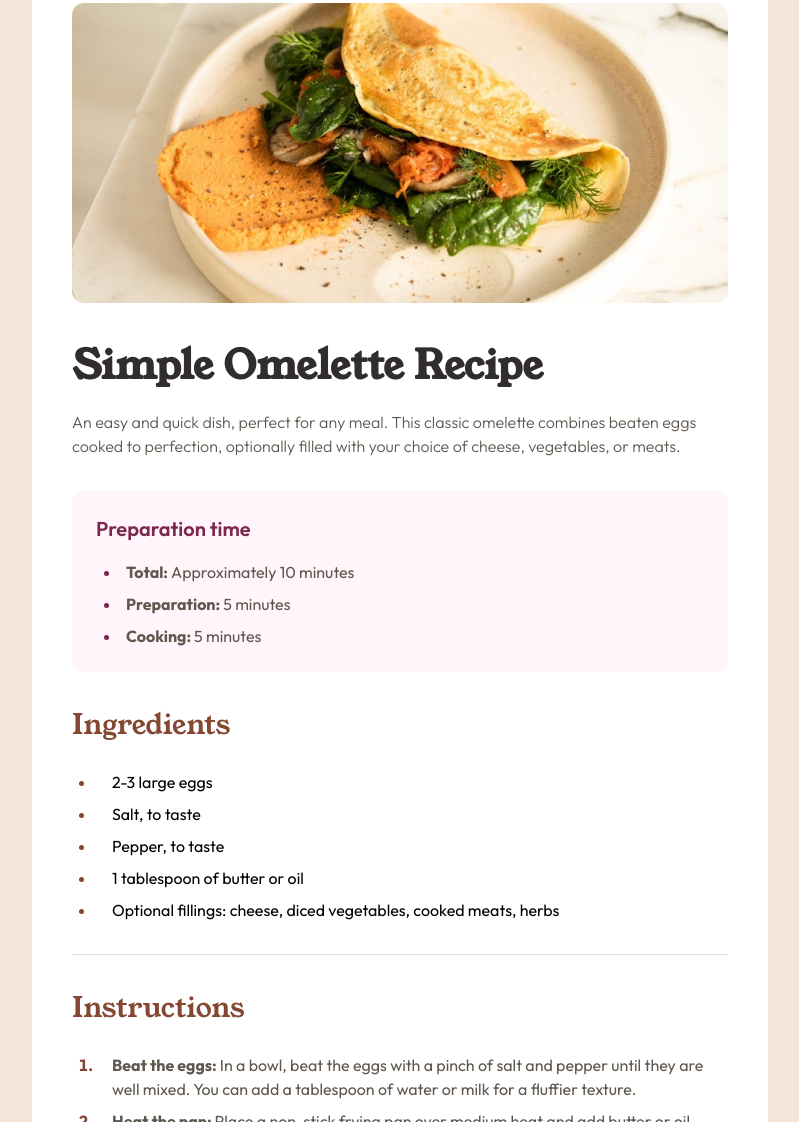
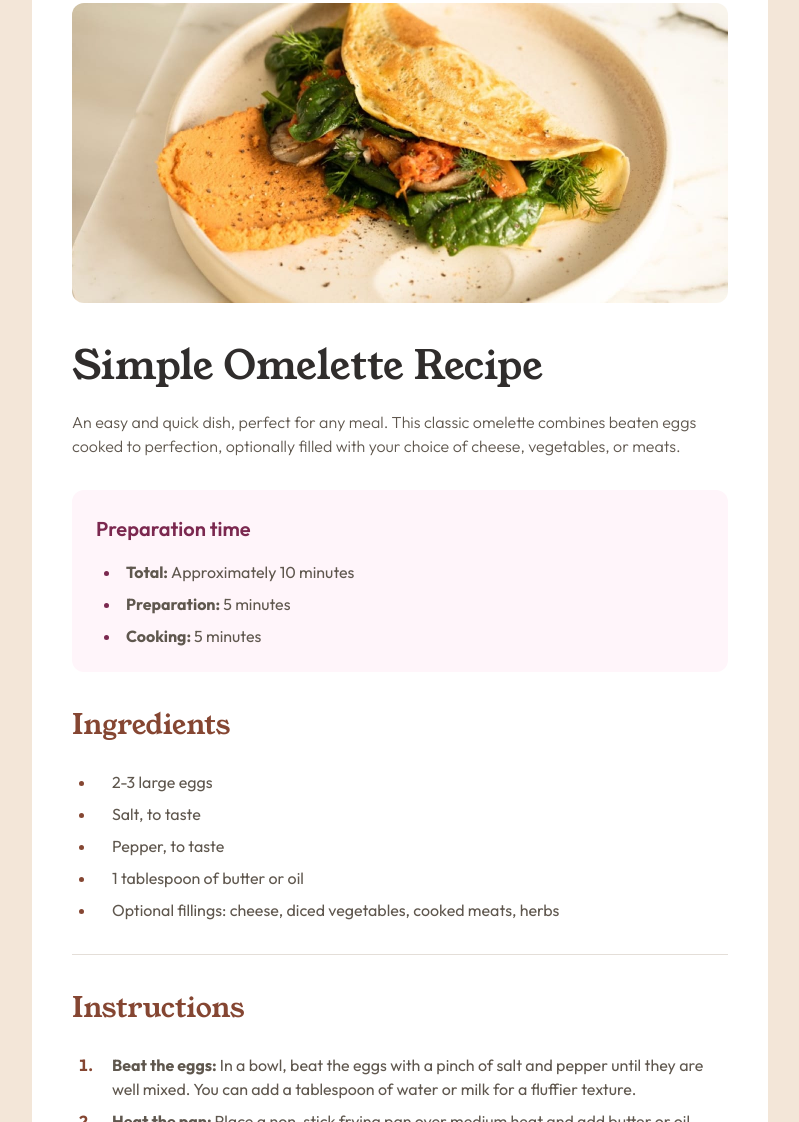
Before and after one commit to biswasSaumyadip/recipe_page_main, a website built with Vite: page index.html in a window 1280 px wide. Shown: the part 165-1287 px from the top of the page, without its empty margins (240-1039 px from the left). Built offline with nearby package versions, Linux system fonts and the light colour scheme.

Commit message:
Font fixes

```diff
--- a/scss/components/_card.scss
+++ b/scss/components/_card.scss
@@ -55,9 +55,9 @@
   }
 
   &__heading {
-    @include text-preset($text-preset-1, $font-weight-700, 0, 100%);
+    @include text-preset($text-preset-1, 500, 0, 100%);
     @include respond-mobile {
-      @include text-preset($text-preset-1-mob, $font-weight-700, 0, 100%);
+      @include text-preset($text-preset-1-mob, 500, 0, 100%);
     }
     color: $color-stone-900;
   }
@@ -107,6 +107,7 @@
 
     &--list {
       @include display_flex_column($spacing-100);
+      color: $color-stone-600;
       padding-left: $spacing-300;
 
       &-item {
```
